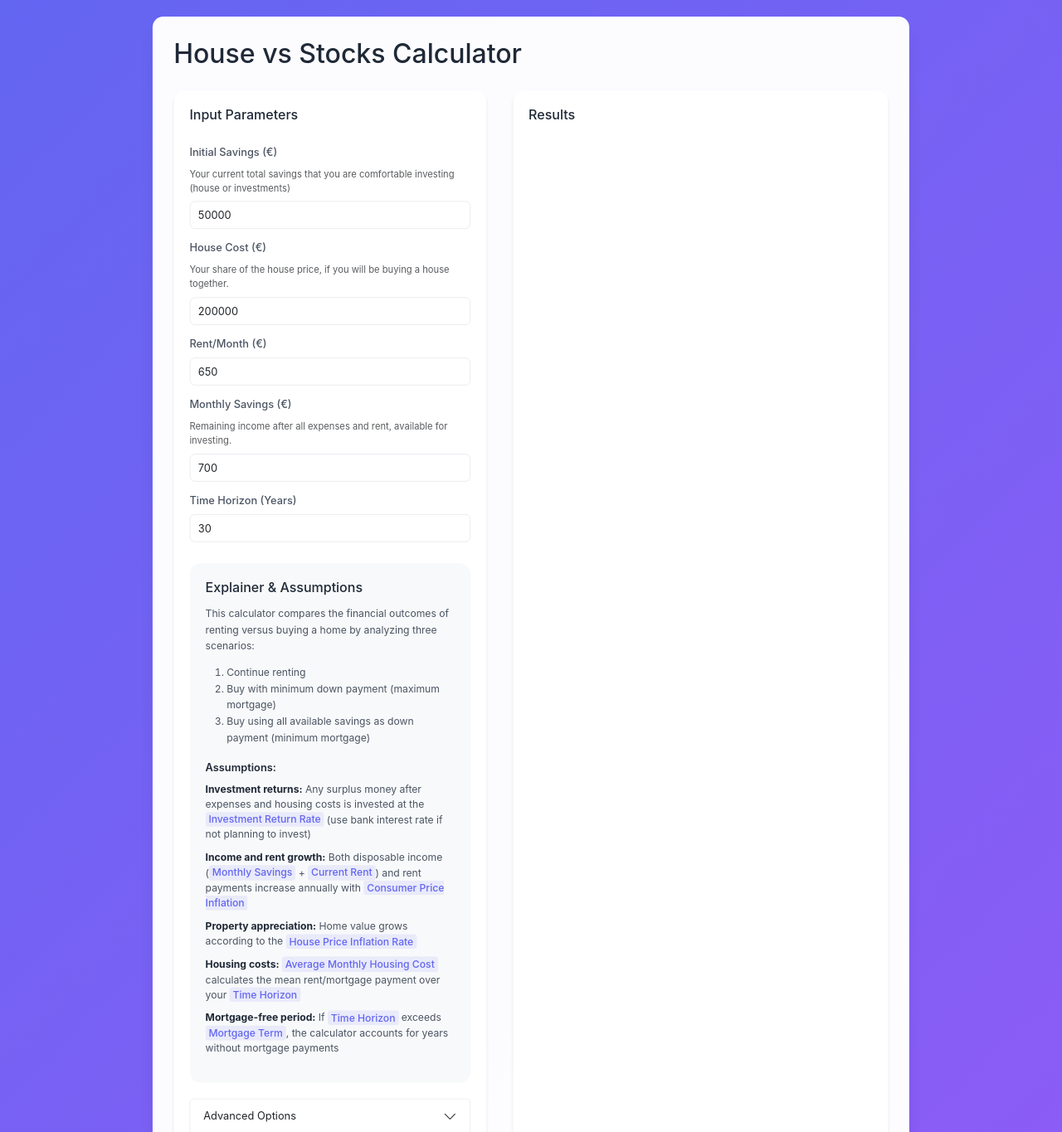
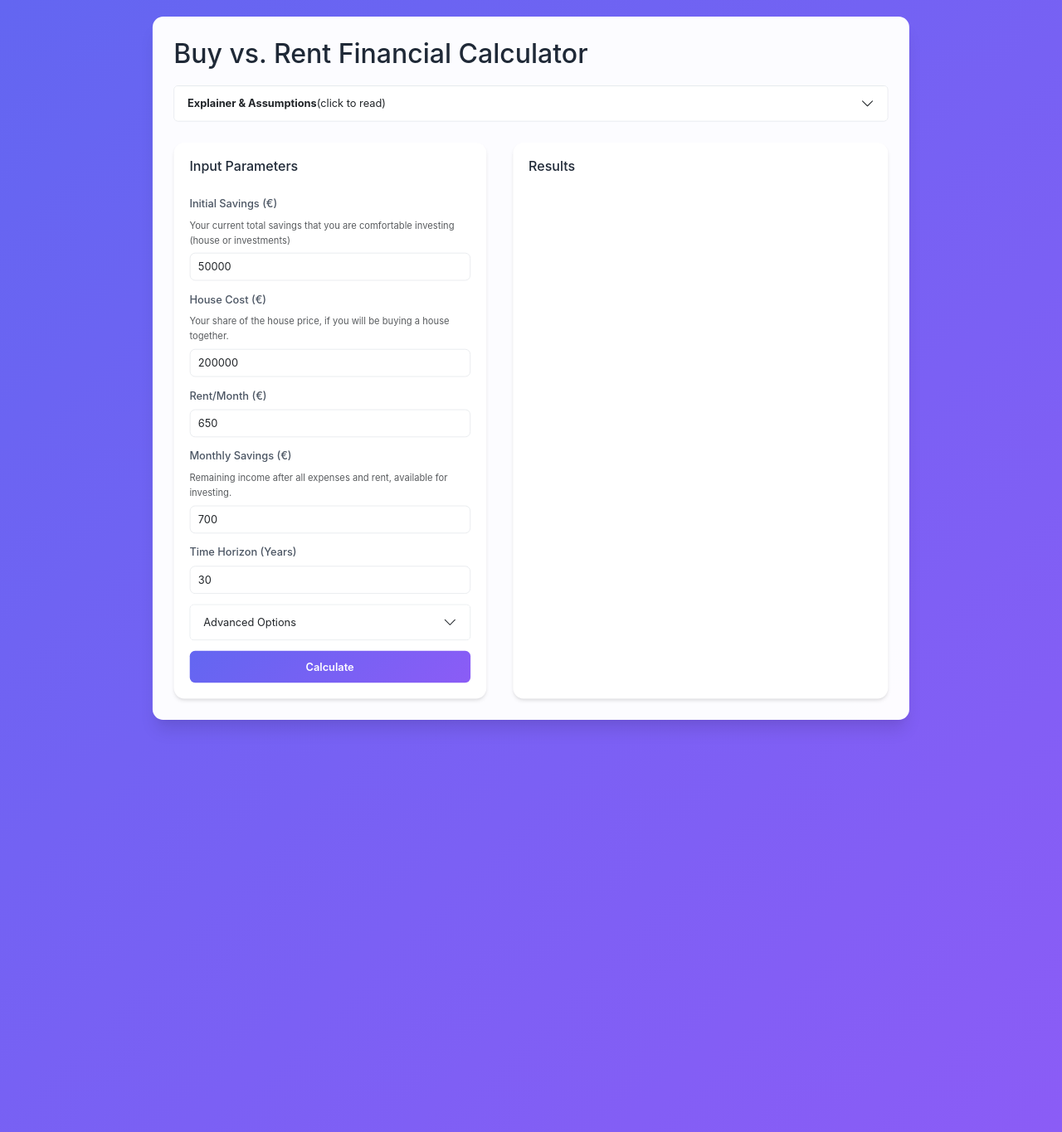
Before and after one commit to seanw712/Buy-vs-Rent, a Flask app: page / in a window 1280 px wide. Shown: the whole page at 83% size. Run offline with Flask 3, Linux system fonts and the light colour scheme.

Commit message:
styling fixes on assumptions

```diff
--- a/templates/index.html
+++ b/templates/index.html
@@ -3,47 +3,25 @@
 <head>
     <meta charset="UTF-8">
     <meta name="viewport" content="width=device-width, initial-scale=1.0">
-    <title>House vs Stocks Calculator</title>
+    <title>Buy vs. Rent Financial Calculator</title>
     <link href="https://cdn.jsdelivr.net/npm/bootstrap@5.3.0/dist/css/bootstrap.min.css" rel="stylesheet">
     <link href="{{ url_for('static', filename='style.css') }}" rel="stylesheet">
 </head>
 <body>
     <div class="page-wrapper">
         <div class="container">
-            <h1 class="mb-4">House vs Stocks Calculator</h1>
+            <h1 class="mb-4">Buy vs. Rent Financial Calculator</h1>
 
-            <div class="main-content">
-                <!-- Input Section -->
-                <div class="input-section">
-                    <h5>Input Parameters</h5>
-                    <form id="calculatorForm">
-                        <div class="form-group">
-                            <label for="initial_savings">Initial Savings (€)</label>
-                            <small class="form-text text-muted d-block mb-2">Your current total savings that you are comfortable investing (house or investments)</small>
-                            <input type="number" class="form-control" id="initial_savings" value="{{ config.DEFAULT_INITIAL_SAVINGS }}" required>
-                        </div>
-                        <div class="form-group">
-                            <label for="house_cost">House Cost (€)</label>
-                            <small class="form-text text-muted d-block mb-2">Your share of the house price, if you will be buying a house together.</small>
-                            <input type="number" class="form-control" id="house_cost" value="{{ config.DEFAULT_HOUSE_COST }}" required>
-                        </div>
-                        <div class="form-group">
-                            <label for="monthly_rent">Rent/Month (€)</label>
-                            <input type="number" class="form-control" id="monthly_rent" value="{{ config.DEFAULT_MONTHLY_RENT }}" required>
-                        </div>
-                        <div class="form-group">
-                            <label for="monthly_savings_capacity">Monthly Savings (€)</label>
-                            <small class="form-text text-muted d-block mb-2">Remaining income after all expenses and rent, available for investing.</small>
-                            <input type="number" class="form-control" id="monthly_savings_capacity" value="{{ config.DEFAULT_MONTHLY_SAVINGS_CAPACITY}}" required>
-                        </div>
-                        <div class="form-group">
-                            <label for="time_horizon_years">Time Horizon (Years)</label>
-                            <input type="number" class="form-control" id="time_horizon_years" value="{{ config.DEFAULT_TIME_HORIZON_YEARS }}">
-                        </div>
-
-                        <!-- Add the new Explainer section here -->
-                        <div class="explainer-section mb-4">
-                            <h5>Explainer & Assumptions</h5>
+            <!-- Convert to accordion -->
+            <div class="accordion mb-4" id="explainerAccordion">
+                <div class="accordion-item">
+                    <h2 class="accordion-header">
+                        <button class="accordion-button collapsed" type="button" data-bs-toggle="collapse" data-bs-target="#explainerContent">
+                            <strong>Explainer & Assumptions</strong> (click to read)
+                        </button>
+                    </h2>
+                    <div id="explainerContent" class="accordion-collapse collapse" data-bs-parent="#explainerAccordion">
+                        <div class="accordion-body">
                             <div class="explainer-content">
                                 <p>This calculator compares the financial outcomes of renting versus buying a home by analyzing three scenarios:</p>
 
```
Also changed, not shown: other parts of templates/index.html (+32 -0 lines), .specstory/history/error-troubleshooting-for-income-calculation.md.
